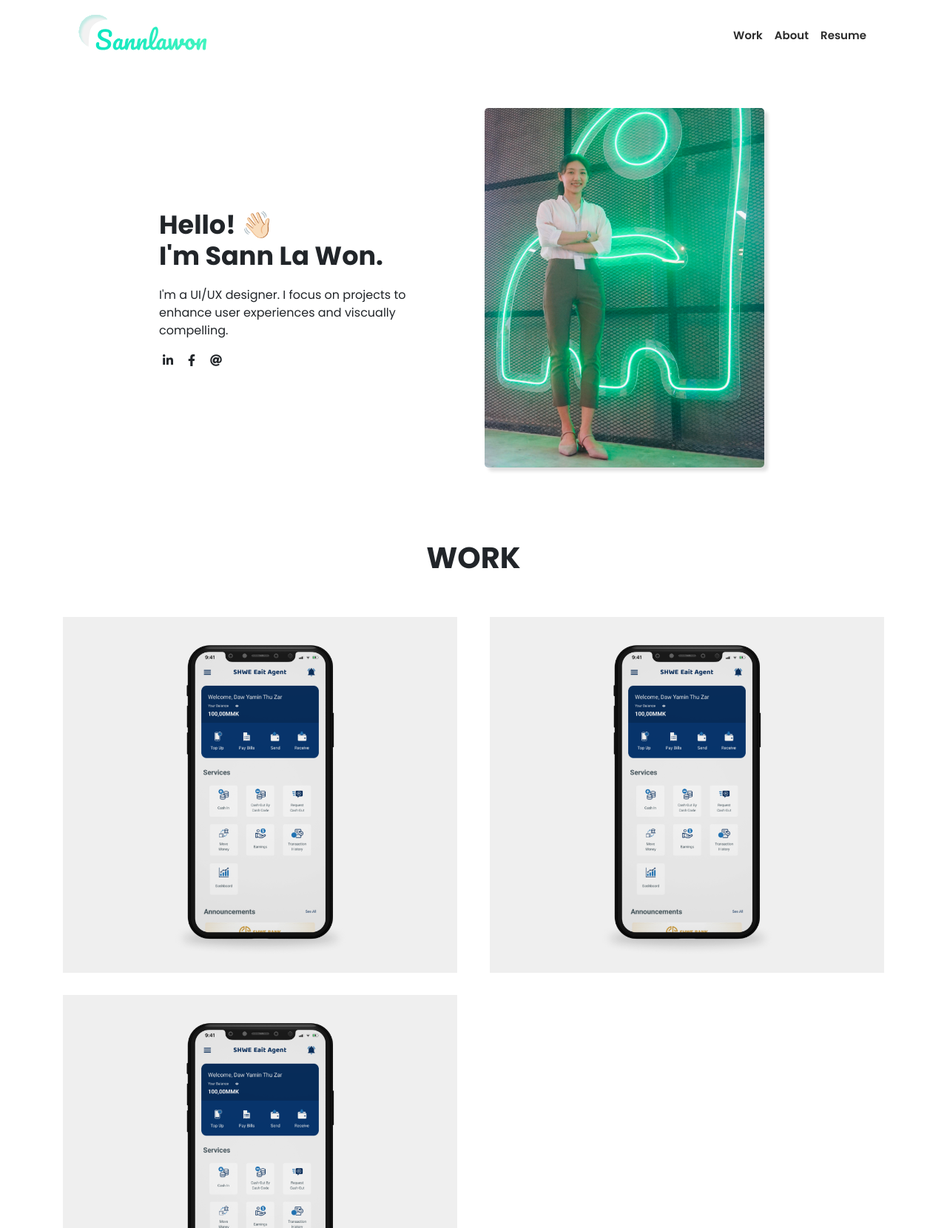
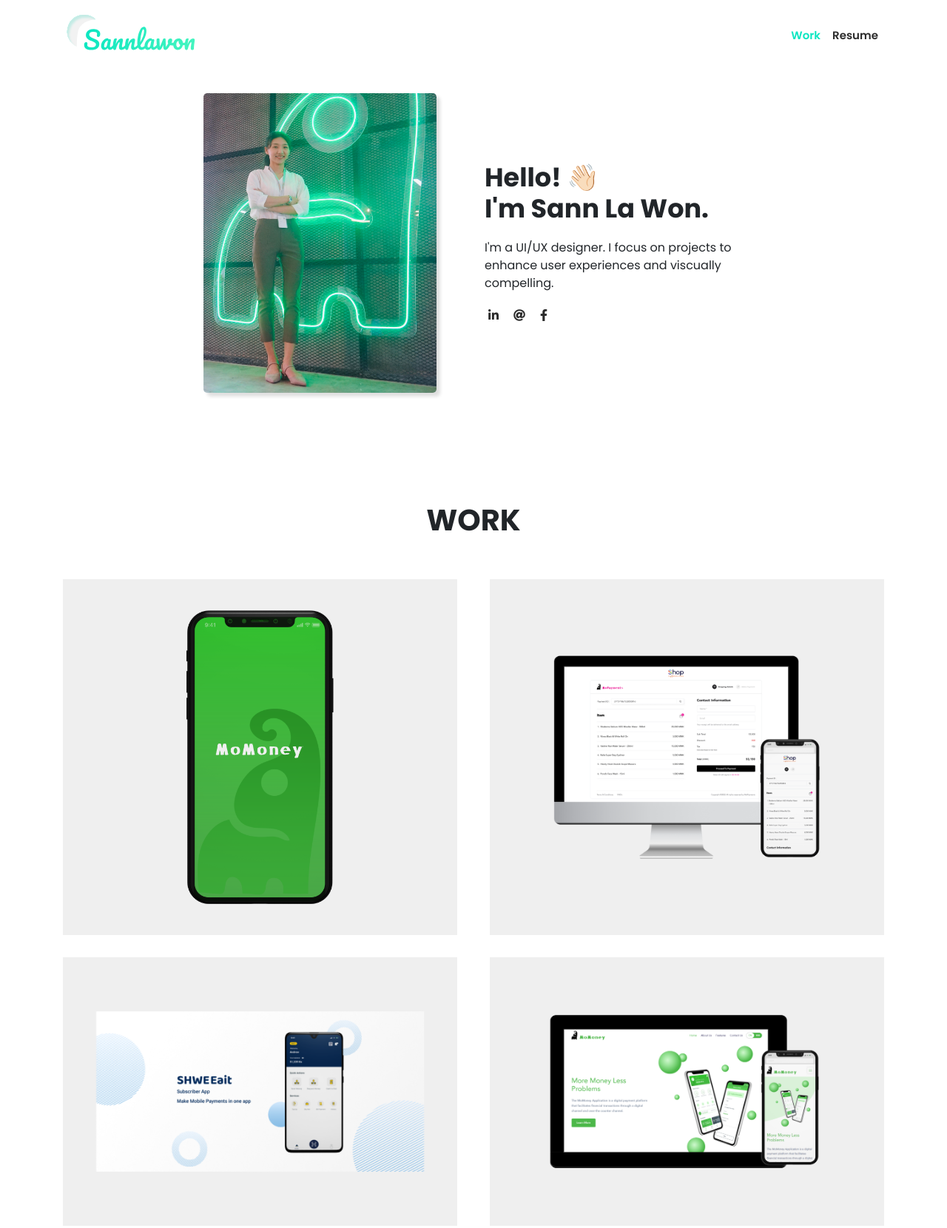
Before and after one commit to lawonsann/sannlawon_portfolio, a plain HTML site: page index.html in a window 1280 px wide. Shown: the top 1660 px of the page at 74% size. Drawn offline with nearby package versions, Linux system fonts and the light colour scheme.

Commit message:
second_commit

```diff
--- a/index.html
+++ b/index.html
@@ -18,51 +18,53 @@
     </div>
     <!-- End Preload -->
     <!-- Header -->
-    <header class="header-nav header-white">
-        <div class="fixed-header-bar">
+    <header>
+        <nav class="navbar navbar-expand-lg navbar-light">
             <div class="container container-large">
-                <div class="navbar navbar-default navbar-expand-lg main-navbar">
-                    <div class="navbar-brand">
-                        <a href="index.html" title="" class="logo">
-                            <img src="img/logo.svg" class="" alt="no-img" title="">
-                        </a>
-                    </div>
-                    <div class="navbar-collapse justify-content-end collapse" id="navbar-collapse-toggle">
-                        <ul class="nav navbar-nav">
-                            <li><a class="nav-link" href="index.html">Work</a></li>
-                            <li><a class="nav-link" href="about-us.html">About</a></li>
-                            <li><a class="nav-link" href="resume.html">Resume</a></li>
-                        </ul>
-                    </div>
+                <a href="index.html" title="" class="navbar-brand logo">
+                    <img src="img/logo.svg" class="" alt="no-img" title="">
+                </a>
+                <button class="navbar-toggler" type="button" data-toggle="collapse" data-target="#navbar-collapse-toggle" aria-controls="navbarNavAltMarkup" aria-expanded="false" aria-label="Toggle navigation">
+                    <span class="navbar-toggler-icon"></span>
+                </button>
+                <div class="navbar-collapse justify-content-end collapse" id="navbar-collapse-toggle">
+                    <ul class="nav navbar-nav">
+                        <li><a class="nav-link active" href="#work">Work</a></li>
+                        <!-- <li><a class="nav-link" href="about.html">About</a></li> -->
+                        <li><a class="nav-link" href="my_cv.pdf" download>Resume</a></li>
+                    </ul>
                 </div>
+                <!-- <div class="navbar navbar-default navbar-expand-lg main-navbar">
+
+                </div> -->
             </div>
-        </div>
+          </nav>
     </header>
     <!-- Header End -->
 
     <section>
         <div class="container">
-            <div class="row justify-content-end align-items-center">
-                <div class="col-4" style="margin-right: 30px;">
+            <div class="row justify-content-center align-items-center">
+                <div class="col-4">
+                    <img src="img/pro-pic-1.jpg" style="width: 90%; border-radius: 5px;box-shadow: 5px 5px 4px #00000020;" alt="">
+                </div>
+                <div class="col-4">
                     <h1 class="greeting">Hello! 👋🏻 <br>I'm Sann La Won.</h1>
                     <p style="margin-bottom: 20px;">I'm a UI/UX designer. I focus on projects to enhance user experiences and viscually compelling.</p>
                     <div class="d-flex align-items-center">
-                        <i class="contact-icon fab fa-linkedin-in"></i>
-                        <i class="contact-icon fab fa-facebook-f"></i>
-                        <i class="contact-icon fas fa-at"></i>
+                        <a href="https://www.linkedin.com/in/sann-lawon/" class="contact-icon"><i class="fab fa-linkedin-in"></i></a>
+                        <a href="mailto:lawonsann97@gmail.com" class="contact-icon"><i class="fas fa-at"></i></a>
+                        <a href="https://www.facebook.com/sann.lawon.98" class="contact-icon"><i class="fab fa-facebook-f"></i></a>
                     </div>
                 </div>
                 <!-- <div class="col-6" style="margin-left: 30px;">
                     <img src="img/pro-pic.jpg" style="width: 70%; border-radius: 5px;" alt="">
                 </div> -->
-                <div class="col-6" style="margin-left: 30px;">
-                    <img src="img/pro-pic-1.jpg" style="width: 70%; border-radius: 5px;box-shadow: 5px 5px 4px #00000020;" alt="">
-                </div>
             </div>
         </div>
     </section>
 
-    <section>
+    <section style="margin: 100px 0px;" id="work">
         <div class="container">
             <div class="row">
                 <div class="col-12 text-center py-5">
@@ -72,7 +74,18 @@
             <div class="row">
                 <div class="col-12 d-flex justify-content-between flex-wrap">
                     <figure class="imghvr-fade project-title">
-                        <img src="img/mock-up.png" style="width: 50%;">
+                        <img src="img/momoney-mock-up.png" style="width: 50%;">
+                        <figcaption class="d-flex flex-column justify-content-center align-items-center">
+                          <h3 class="ih-fade ih-delay-sm" style="font-weight: bold;font-size: 35px;">MoMoney Subscriber App</h3>
+                          <p class="ih-zoom-in ih-delay-md">
+                            <i style="font-weight: 600;">#UI Design #Prototypes</i>
+                          </p>
+                          <!-- <a class="ih-fade-up ih-delay-lg button" href="#">Read More</a> -->
+                        </figcaption>
+                        <a href="#"></a>
+                    </figure>
+                    <figure class="imghvr-fade project-title">
+                        <img src="img/MoPayments_MockUp 1.png" style="width: 80%;">
                         <figcaption class="d-flex flex-column justify-content-center align-items-center">
                           <h3 class="ih-fade ih-delay-sm" style="font-weight: bold;font-size: 35px;">MoPayments Portal</h3>
                           <p class="ih-zoom-in ih-delay-md">
@@ -83,22 +96,22 @@
                         <a href="#"></a>
                     </figure>
                     <figure class="imghvr-fade project-title">
-                        <img src="img/mock-up.png" style="width: 50%;">
+                        <img src="img/ShweEait_MockUp 2.png" style="width: 90%;">
                         <figcaption class="d-flex flex-column justify-content-center align-items-center">
-                          <h3 class="ih-fade ih-delay-sm" style="font-weight: bold;font-size: 35px;">SHWE Eait Agent App</h3>
+                          <h3 class="ih-fade ih-delay-sm" style="font-weight: bold;font-size: 35px;">SHWE Eait Preview Screen</h3>
                           <p class="ih-zoom-in ih-delay-md">
-                            <i style="font-weight: 600;">#UI/UX Design #Prototypes</i>
+                            <i style="font-weight: 600;">#Graphic #MockUps</i>
                           </p>
                           <!-- <a class="ih-fade-up ih-delay-lg button" href="#">Read More</a> -->
                         </figcaption>
                         <a href="#"></a>
                     </figure>
                     <figure class="imghvr-fade project-title">
-                        <img src="img/mock-up.png" style="width: 50%;">
+                        <img src="img/MoMoney_MockUp.png" style="width: 90%;">
                         <figcaption class="d-flex flex-column justify-content-center align-items-center">
-                          <h3 class="ih-fade ih-delay-sm" style="font-weight: bold;font-size: 35px;">MoMoney Subscriber App</h3>
+                          <h3 class="ih-fade ih-delay-sm" style="font-weight: bold;font-size: 35px;">MoMoney Website</h3>
                           <p class="ih-zoom-in ih-delay-md">
-                            <i style="font-weight: 600;">#UI Design #Prototypes</i>
+                            <i style="font-weight: 600;">#UI/UX Design #Web Development</i>
                           </p>
                           <!-- <a class="ih-fade-up ih-delay-lg button" href="#">Read More</a> -->
                         </figcaption>
@@ -108,7 +121,20 @@
             </div>
         </div>
     </section>
+    <footer style="background-color: #0BE6C1;">
+        <div class="text-center py-4">
+            <img src="img/logo-white.svg" alt="">
+            <div class="d-flex align-items-center justify-content-center">
+                <a href="https://www.linkedin.com/in/sann-lawon/" class="contact-icon-footer"><i class="fab fa-linkedin-in"></i></a>
+                <a href="mailto:lawonsann97@gmail.com" class="contact-icon-footer"><i class="fas fa-at"></i></a>
+                <a href="https://www.facebook.com/sann.lawon.98" class="contact-icon-footer"><i class="fab fa-facebook-f"></i></a>
+            </div>
+        </div>
+    </footer>
 </body>
 
 <script src="plugin/bootstrap-4.6.1-dist/js/bootstrap.min.js"></script>
+<script src="https://code.jquery.com/jquery-3.2.1.slim.min.js"></script>
+<script src="https://cdnjs.cloudflare.com/ajax/libs/popper.js/1.12.9/umd/popper.min.js"></script>
+<script src="https://maxcdn.bootstrapcdn.com/bootstrap/4.0.0/js/bootstrap.min.js"></script>
 </html>
--- a/style.css
+++ b/style.css
@@ -4,19 +4,31 @@
     box-sizing: border-box;
     padding: 0;
     margin: 0;
+    scroll-behavior: smooth;
 }
 
 .nav-link{
-    color: #2b2b2b;
+    color: #2b2b2b !important;
     font-weight: 600;
     font-size: 15px;
 }
 .nav-link:hover{
-    color: #0BE6C1;
+    color: #0BE6C1 !important;
+}
+.active{
+    color: #0BE6C1 !important;
+}
+
+.navbar-toggler:hover{
+    border: 1px solid#0BE6C1 !important;
+    transform: scale(0.98);
+}
+#navbar-collapse-toggle{
+    text-align: center;
 }
 
 section{
-    margin-top: 50px;
+    margin-top: 30px;
     margin-bottom: 50px;
 }
 .greeting{
@@ -26,6 +38,7 @@ section{
 }
 .contact-icon{
     margin: 0px 15px 0px 5px;
+    color: #2b2b2b;
 }
 .contact-icon:hover{
     color: #0BE6C1;
@@ -39,8 +52,20 @@ section{
     padding: 0px;
     margin-bottom: 30px;
     text-align: center;
+    display: flex;
+    justify-content: center;
+    align-items: center;
 }
 .project-title:hover{
     transform: scale(0.98);
     transition: 0.5s;
 }
+
+.contact-icon-footer{
+    margin: 0px 15px;
+    color: #fff;
+    padding: 0;
+}
+.contact-icon-footer:hover{
+    color: #2b2b2b;
+}
```
Also changed, not shown: about.html (added, +65 -0 lines), img/Group 418.png (added), img/MoMoney_MockUp.png (added), img/MoPayments_MockUp 1.png (added), img/ShweEait_MockUp 2.png (added), img/logo-white.svg (added), img/momoney-mock-up.png (added), 1 other file.
